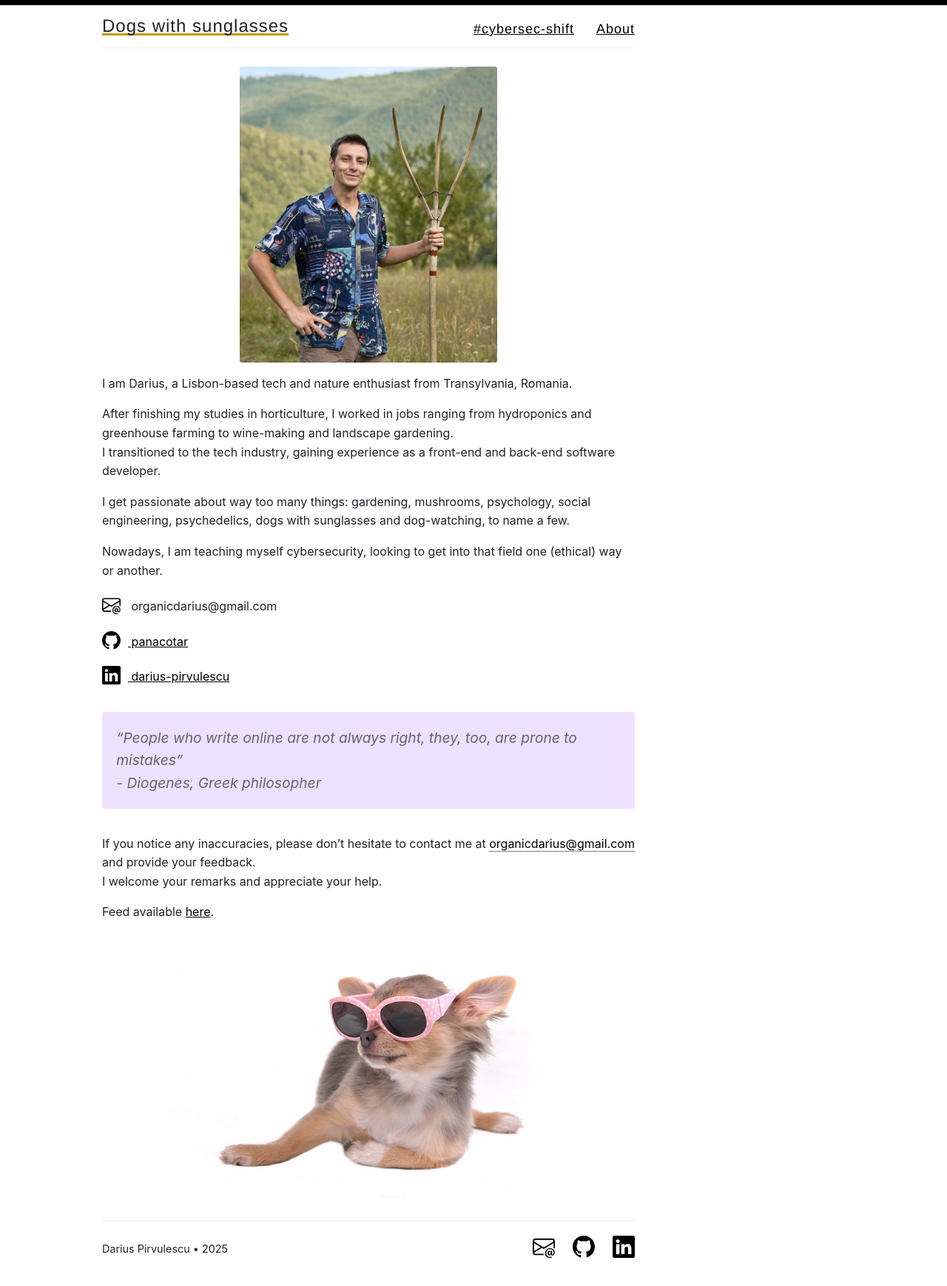
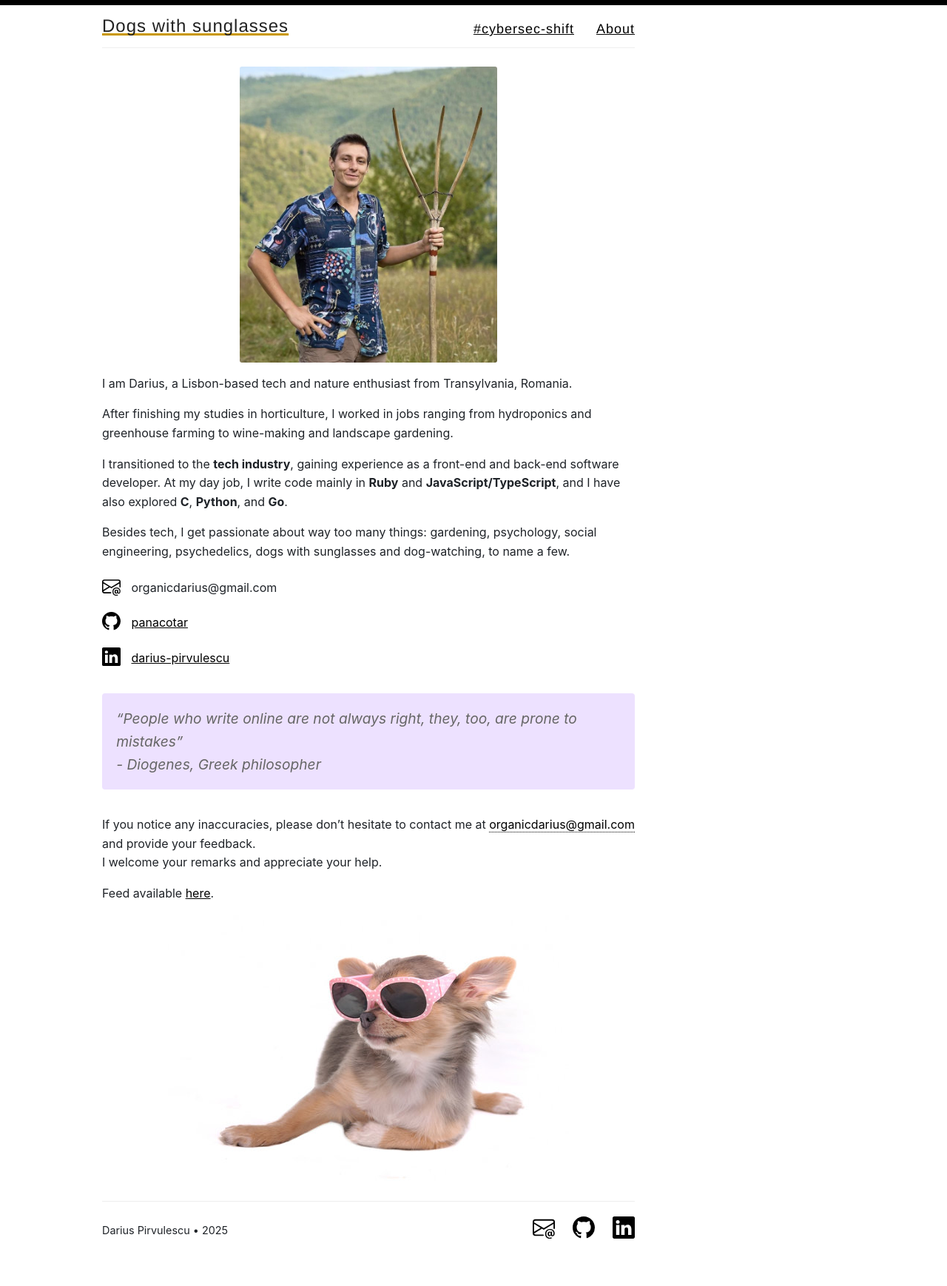
Before and after one commit to panacotar/blog, a Jekyll site: the page built from _pages/about.md, in a window 1280 px wide. Shown: the whole page at 74% size. Built offline with Jekyll 4.4.1, drawn with Linux system fonts in a browser that asks for light colours; after the commit the page ends 1712 px from its top, so only the background shows below that.

Commit message:
Update about

```diff
--- a/_pages/about.md
+++ b/_pages/about.md
@@ -9,24 +9,29 @@ permalink: /about/
 I am Darius, a Lisbon-based tech and nature enthusiast from Transylvania, Romania.
 
 After finishing my studies in horticulture, I worked in jobs ranging from hydroponics and greenhouse farming to wine-making and landscape gardening.
-I transitioned to the tech industry, gaining experience as a front-end and back-end software developer.
 
-I get passionate about way too many things: gardening, mushrooms, psychology, social engineering, psychedelics, dogs with sunglasses and dog-watching, to name a few.
+I transitioned to the **tech industry**, gaining experience as a front-end and back-end software developer. At my day job, I write code mainly in **Ruby** and **JavaScript/TypeScript**, and I have also explored **C**, **Python**, and **Go**.
 
-Nowadays, I am teaching myself cybersecurity, looking to get into that field one (ethical) way or another.
+Besides tech, I get passionate about way too many things: gardening, psychology, social engineering, psychedelics, dogs with sunglasses and dog-watching, to name a few.
 
 <ul class="about-links">
   <li>
     <i class="svg-icon email"></i> {{ site.footer-links.email }}
   </li>
   <li>
-    <a href="https://github.com/{{ site.footer-links.github }}" class="about-link" target="_blank">
-      <i class="svg-icon github"></i> {{ site.footer-links.github }}
+    <a href="https://github.com/{{ site.footer-links.github }}" target="_blank">
+      <i class="svg-icon github"></i>
+      <span>
+      {{ site.footer-links.github }}
+      </span>
     </a>
   </li>
   <li>
-    <a href="https://www.linkedin.com/in/{{ site.footer-links.linkedin }}" class="about-link" target="_blank">
-      <i class="svg-icon linkedin"></i> {{ site.footer-links.linkedin }}
+    <a href="https://www.linkedin.com/in/{{ site.footer-links.linkedin }}" target="_blank">
+    <i class="svg-icon linkedin"></i>
+    <span>
+      {{ site.footer-links.linkedin }}
+    </span>
     </a>
   </li>
 </ul>
--- a/assets/style.scss
+++ b/assets/style.scss
@@ -483,6 +483,14 @@ footer {
     margin-bottom: 15px;
   }
 
+  a {
+    text-decoration: none;
+  }
+
+  span {
+    text-decoration: underline;
+  }
+
   .svg-icon {
     position: relative;
     top: 5px;
```
